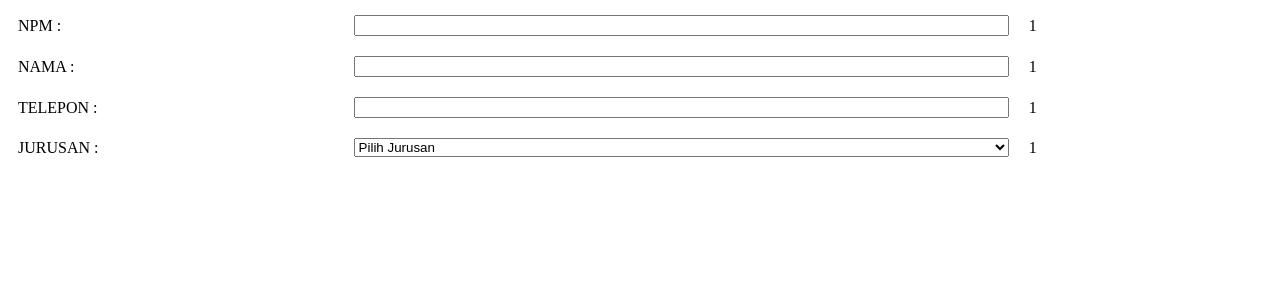
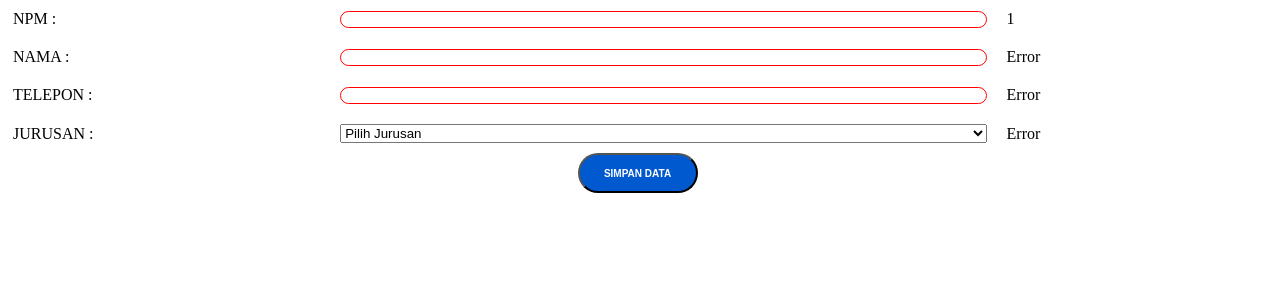
Before and after one commit to kholidaini/pwbs_gabext, a CodeIgniter app: page /PWBS_GABEXT/index.php/mahasiswa/addMahasiswa in a window 1280 px wide. Shown: the part 48-348 px from the top of the page. Run offline with CodeIgniter, Linux system fonts and the light colour scheme.

Commit message:
25 nov nf

```diff
--- /dev/null
+++ b/25 nov.txt
@@ -0,0 +1,4 @@
+sync - async
+async 	- > promise
+	- > async/await
+sync tidak tepat untuk proses yg banyak
--- a/Client/application/views/en_mahasiswa.php
+++ b/Client/application/views/en_mahasiswa.php
@@ -30,7 +30,7 @@
         <label for="txt_npm" id="id_npm">NPM :</label>
     </section>
     <section class="item-input1">
-        <input type="text" id="txt_npm" class="" maxlength="9">
+        <input type="text" id="txt_npm" class="text-input" maxlength="9">
     </section>
     <section class="item-error1">1</section>
 
@@ -39,18 +39,18 @@
         <label for="txt_nama" id="id_nama">NAMA :</label>
     </section>
     <section class="item-input2">
-        <input type="text" id="txt_nama" class="" maxlength="50">
+        <input type="text" id="txt_nama" class="text-input" maxlength="50">
     </section>
-    <section class="item-error2">1</section>
+    <section class="item-error2">Error</section>
 
     <!-- Telepon -->
     <section class="item-label3">
         <label for="txt_telepon" id="id_telepon">TELEPON :</label>
     </section>
     <section class="item-input3">
-        <input type="text" id="txt_telepon" class="" maxlength="13">
+        <input type="text" id="txt_telepon" class="text-input" maxlength="15">
     </section>
-    <section class="item-error3">1</section>
+    <section class="item-error3">Error</section>
 
     <!-- Jurusan -->
     <section class="item-label4">
@@ -66,11 +66,14 @@
             <option value="SIA">Sistem Informasi Akuntansi</option>
         </select>
     </section>
-    <section class="item-error4">1</section>
+    <section class="item-error4">Error</section>
 
 
     </main>
 
+    <nav class="area-tombol">
+        <button class="btn-primary" id="btn_simpan">Simpan Data</button>
+    </nav>
 
     <script>
         // inisialisasi object
--- a/Client/ext/style.css
+++ b/Client/ext/style.css
@@ -101,8 +101,8 @@ td {
 .item-label1,.item-input1,.item-error1,
 .item-label2,.item-input2,.item-error2,
 .item-label3,.item-input3,.item-error3,
-.item-label4,.item-input4,.item-error4,
-.area-grid{
+.item-label4,.item-input4,.item-error4
+{
     display: grid;
     align-items: center;
     padding:var(--jarak);
@@ -174,6 +174,7 @@ td {
 }
 
 .area-grid{
+    display: grid;
     width: 100%;
     grid-template-areas:
     'label1 input1 input1 error1'
@@ -183,3 +184,12 @@ td {
     grid-gap:10px;
 
 }
+
+.text-input{
+    border:var(--garis);
+    border-radius: calc(var(--jarak)*3);
+    outline: 0;
+    padding: 0 var(--jarak);
+    height: calc(var(--jarak)*3);
+    font-size: 14px;
+}
```
